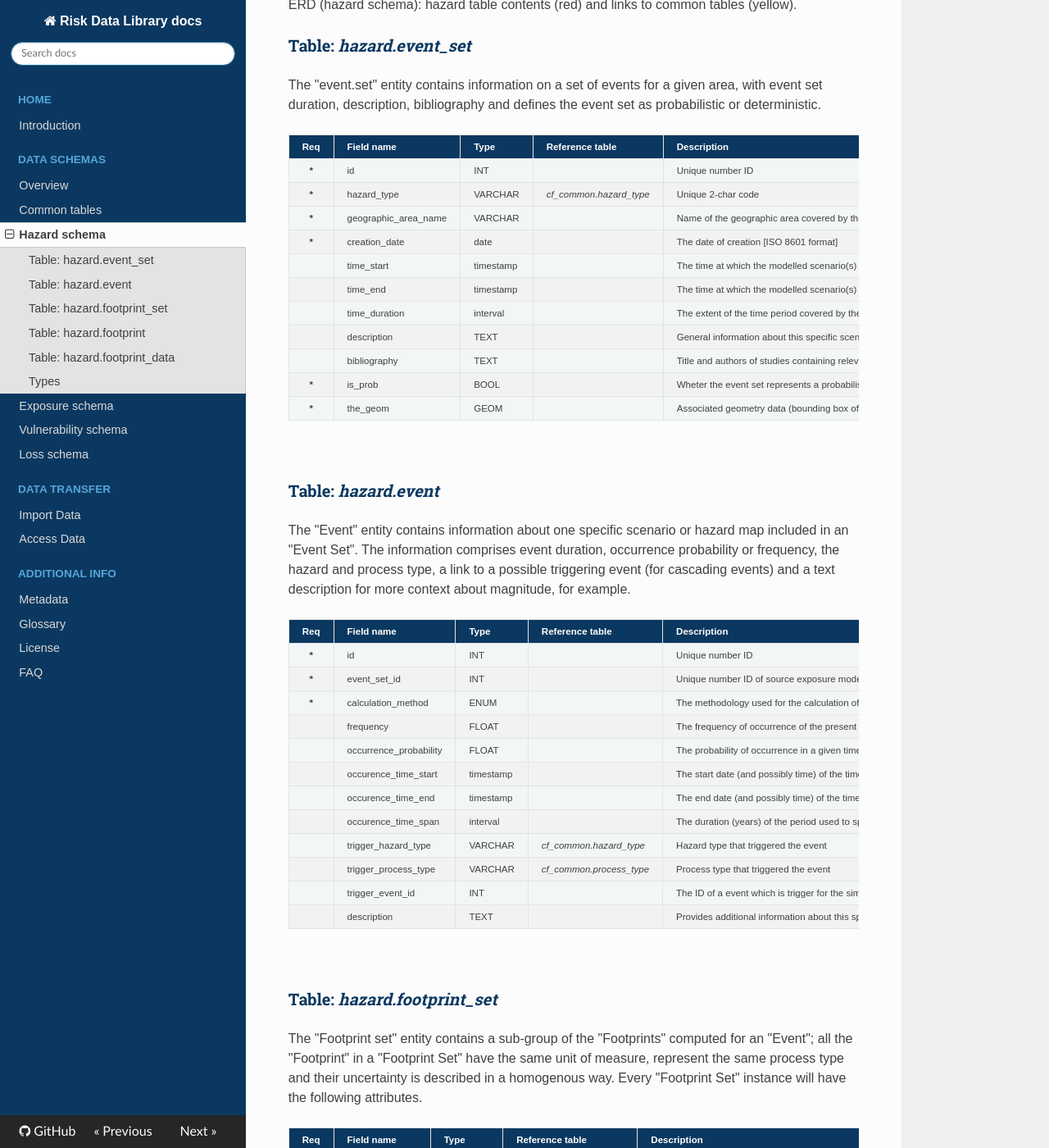
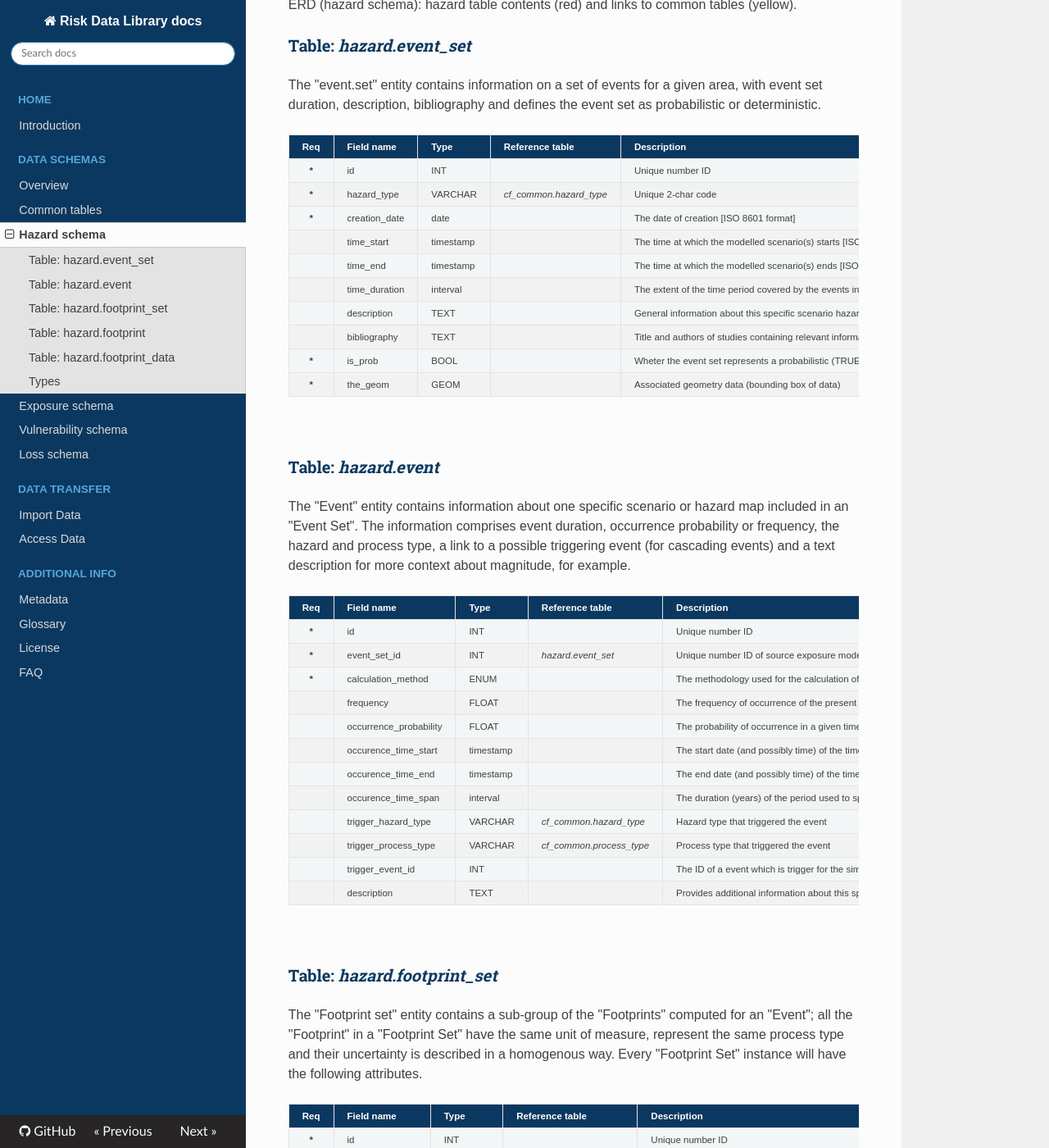
Before and after one commit to GFDRR/rdl-doc, an MkDocs documentation site: the page built from docs/hazard.md, in a window 1280 px wide and 1400 px high, scrolled down 1137 px. Shown: the whole window at 82% size. Built offline with MkDocs 1.6.1, drawn with Linux system fonts in a browser that asks for light colours; nearby versions of some CDN libraries; some of the changed text lies outside the part shown.

Commit message:
Foreign key attributes specified

```diff
--- a/docs/hazard.md
+++ b/docs/hazard.md
@@ -28,7 +28,6 @@
 |:---:| --- | --- | --- | --- |
 | **\*** | id | INT | | Unique number ID |
 | **\*** | hazard\_type | VARCHAR | _cf\_common.hazard\_type_ | Unique 2-char code |
-| **\*** | geographic\_area\_name | VARCHAR | | Name of the geographic area covered by the hazard analysis (comma-separated list of names). |
 | **\*** | creation\_date | date | | The date of creation [ISO 8601 format] |
 | | time\_start | timestamp | | The time at which the modelled scenario(s) starts [ISO 8601 format] |
 | | time\_end | timestamp | | The time at which the modelled scenario(s) ends [ISO 8601 format] |
@@ -47,7 +46,7 @@
 | **Req** | **Field name** | **Type** | **Reference table** | **Description** |
 |:---:| --- | --- | --- | --- |
 | **\*** | id | INT | | Unique number ID |
-| **\*** | event\_set\_id | INT | | Unique number ID of source exposure model |
+| **\*** | event\_set\_id | INT | _hazard.event\_set_ | Unique number ID of source exposure model |
 | **\*** | calculation\_method | ENUM | | The methodology used for the calculation of this event |
 | | frequency | FLOAT | | The frequency of occurrence of the present event (for the reference period see occurrence\_time\_span or occurrence\_time\_start and occurrence\_time\_end). |
 | | occurrence\_probability | FLOAT | | The probability of occurrence in a given time interval defined either through the occurrence\_time\_start and occurrence\_time\_end or through the occurrence\_time\_span parameter. [float, adimensional]] |
@@ -67,7 +66,7 @@
 | **Req** | **Field name** | **Type** | **Reference table** | **Description** |
 |:---:| --- | --- | --- | --- |
 | **\*** | id | INT | | Unique number ID |
-| **\*** | event\_id | INT | | The event.id parameter to which this footprint is associated |
+| **\*** | event\_id | INT | _hazard.event_ | The event.id parameter to which this footprint is associated |
 | **\*** | process\_type | VARCHAR | _cf\_common.process\_type_ | The typology of hazard process |
 | **\*** | imt | VARCHAR | | Intensity measure types |
 | | data\_uncertainty | VARCHAR | | This attribute describes the typology of uncertainty |
@@ -82,7 +81,7 @@
 | **Req** | **Field name** | **Type** | **Reference table** | **Description** |
 |:---:| --- | --- | --- | --- |
 | **\*** | id | INT | | Unique number ID |
-| **\*** | footprint\_set\_id | INT | | The footprint\_set.id parameter to which this footprint is associated |
+| **\*** | footprint\_set\_id | INT | _hazard.footprint\_set_ | The footprint\_set.id parameter to which this footprint is associated |
 | | trigger\_footprint | INT | | |
 | | uncertainty\_2nd\_moment | FLOAT | | |
 
```
Also changed, not shown: other parts of docs/hazard.md (+1 -1 lines), docs/exposure.md (+5 -5 lines), docs/loss.md (+5 -6 lines), docs/vulnerability.md (+2 -2 lines).
